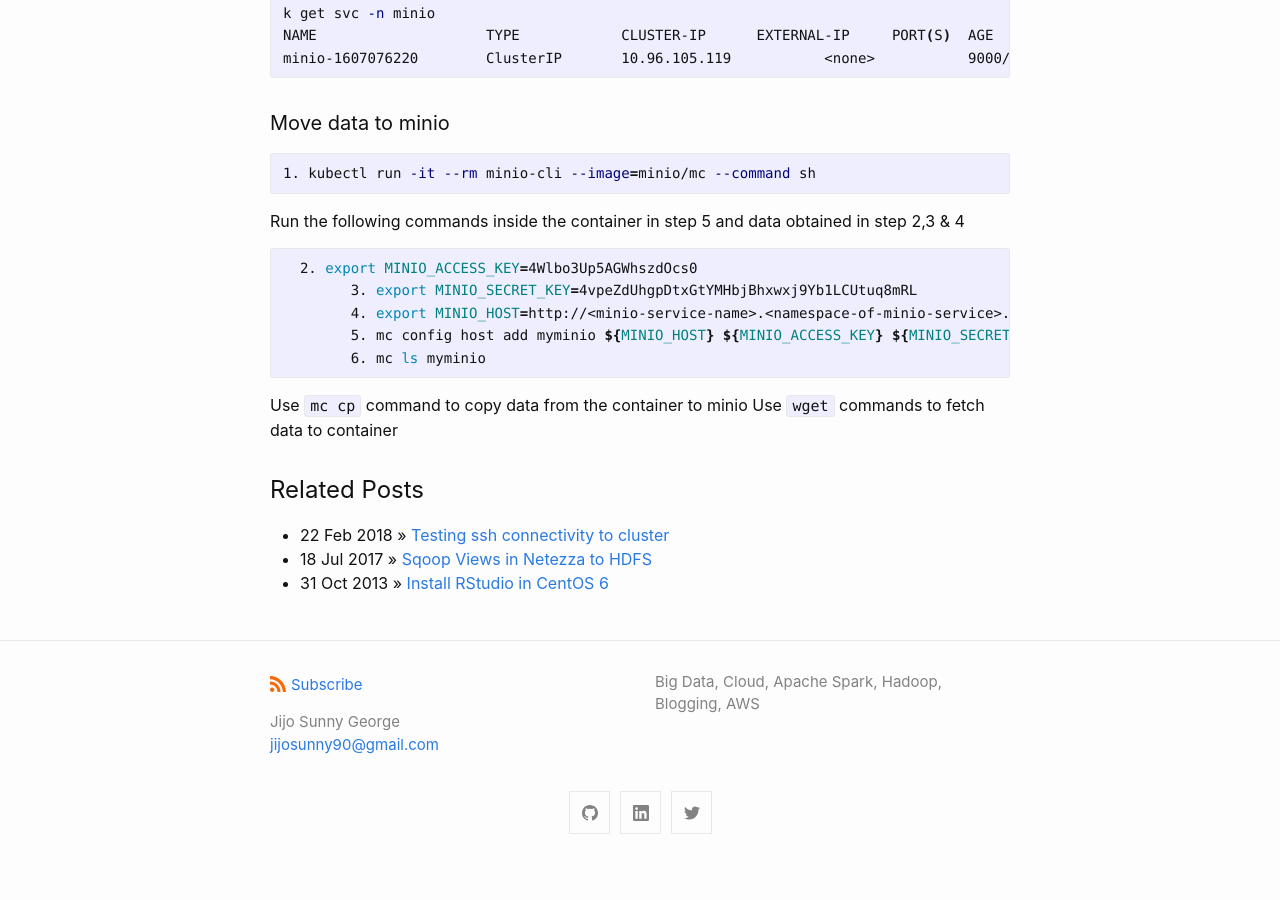
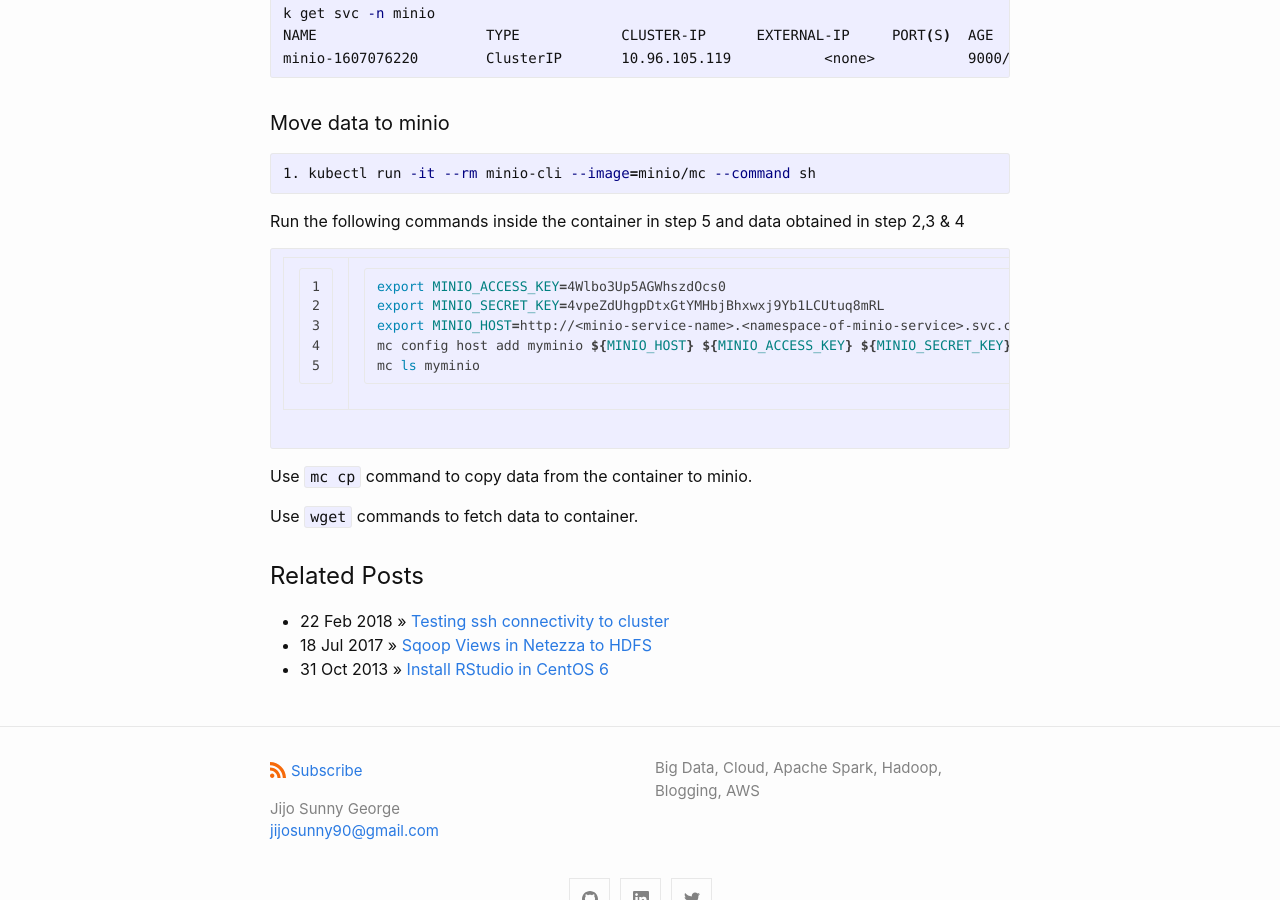
Before and after one commit to jijosg/jijosg.github.io, a Jekyll site: the page built from _posts/2020-01-19-setup-sparkoperator-and-minio.md, in a window 1280 px wide and 900 px high, scrolled down 1723 px. Built offline with Jekyll 4.4.1, drawn with Linux system fonts in a browser that asks for light colours; comment, search, counter and statistics services are not loaded; before the commit the page ends 2592 px from its top, so only the background shows below that.

Commit message:
Update 2020-01-19-setup-sparkoperator-and-minio.md

```diff
--- a/_posts/2020-01-19-setup-sparkoperator-and-minio.md
+++ b/_posts/2020-01-19-setup-sparkoperator-and-minio.md
@@ -63,12 +63,14 @@
 1. kubectl run -it --rm minio-cli --image=minio/mc --command sh
 ~~~
 Run the following commands inside the container in step 5 and data obtained in step 2,3 & 4
-~~~shell
-  2. export MINIO_ACCESS_KEY=4Wlbo3Up5AGWhszdOcs0
-	3. export MINIO_SECRET_KEY=4vpeZdUhgpDtxGtYMHbjBhxwxj9Yb1LCUtuq8mRL
-	4. export MINIO_HOST=http://<minio-service-name>.<namespace-of-minio-service>.svc.cluster.local:9000
-	5. mc config host add myminio ${MINIO_HOST} ${MINIO_ACCESS_KEY} ${MINIO_SECRET_KEY}
-	6. mc ls myminio
-~~~
-Use `mc cp` command to copy data from the container to minio
-Use `wget` commands to fetch data to container
+{% highlight shell linenos %}
+export MINIO_ACCESS_KEY=4Wlbo3Up5AGWhszdOcs0
+export MINIO_SECRET_KEY=4vpeZdUhgpDtxGtYMHbjBhxwxj9Yb1LCUtuq8mRL
+export MINIO_HOST=http://<minio-service-name>.<namespace-of-minio-service>.svc.cluster.local:9000
+mc config host add myminio ${MINIO_HOST} ${MINIO_ACCESS_KEY} ${MINIO_SECRET_KEY}
+mc ls myminio
+{% endhighlight %}
+
+Use `mc cp` command to copy data from the container to minio.
+
+Use `wget` commands to fetch data to container.
```
